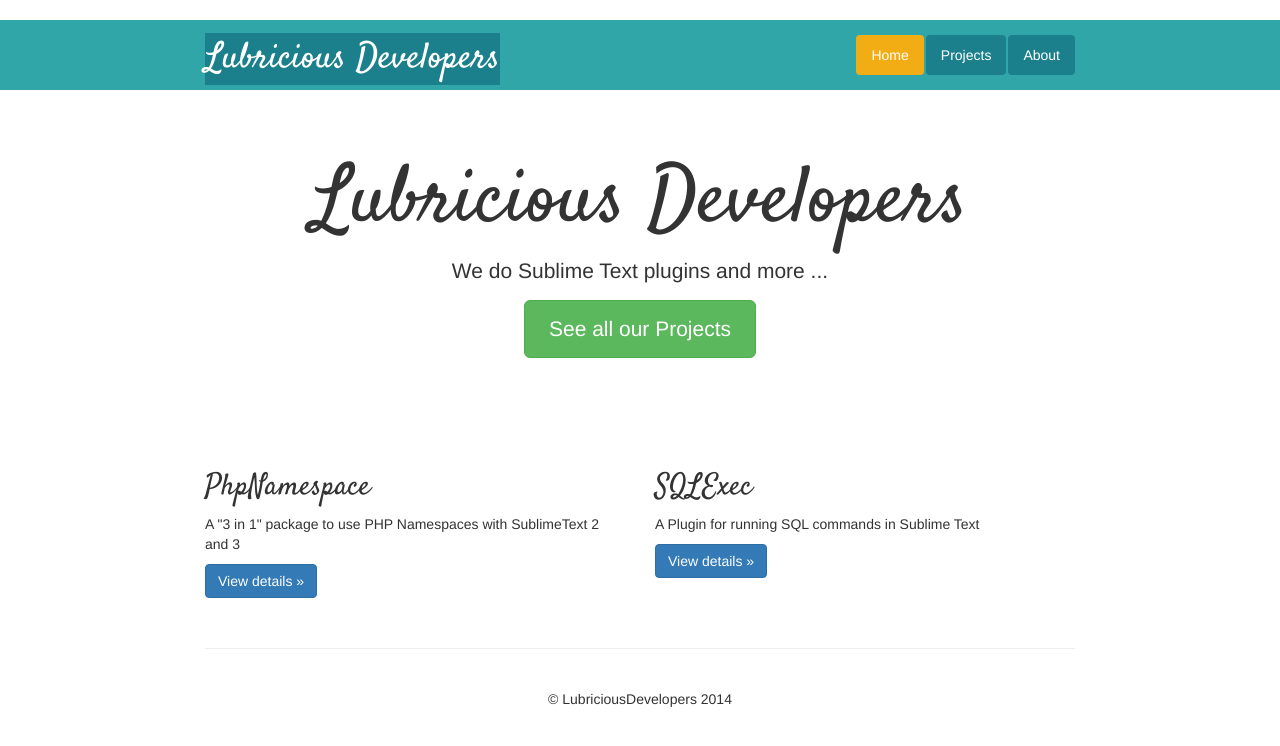
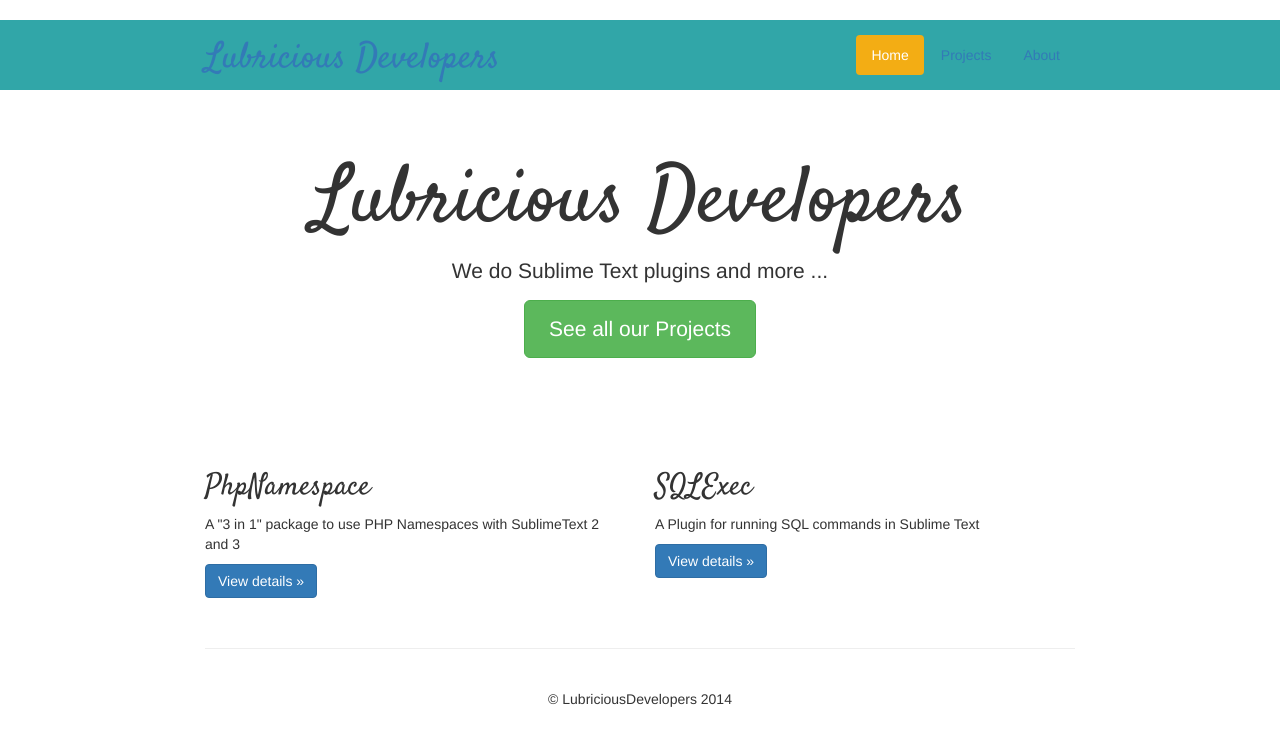
Before and after one commit to LubriciousDevelopers/lubriciousdevelopers.github.io, a Jekyll site: the page built from index.html, in a window 1280 px wide. Shown: the top 746 px of the page. Built offline with Jekyll 4.4.1, drawn with Linux system fonts in a browser that asks for light colours; nearby versions of some CDN libraries.

Commit message:
Change header

```diff
--- a/css/styles.css
+++ b/css/styles.css
@@ -42,7 +42,8 @@
     color: #FFF;
     background-color: #F3AD14;
 }
-div.header a, div.header .nav > li > a:hover {
+
+div.header .nav > li > a:hover {
     color: #FFF;
     background-color: #1B808C;
 }
```
